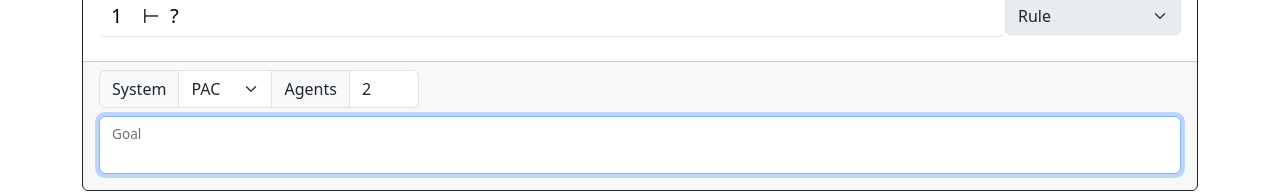
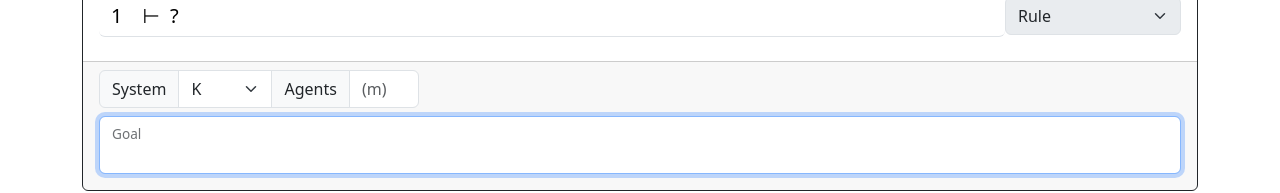
Before and after one commit to bhaaksema/guanaco, a React (Vite) app: page / in a window 1280 px wide. Shown: the part 280-473 px from the top of the page. Built offline with nearby package versions, Linux system fonts and the light colour scheme.

Commit message:
Agent input filter

```diff
--- a/src/components/Proof.jsx
+++ b/src/components/Proof.jsx
@@ -9,9 +9,9 @@ import GoalInput from "./GoalInput";
 function Proof() {
   const [root, setRoot] = useState(new Tree({ type: "hole" }));
   const [system, setSystem] = useState({
-    name: "PAC",
-    agents: 2,
-    rules: systems(2)["PAC"],
+    name: "K",
+    agents: NaN,
+    rules: systems(NaN)["K"],
   });
 
   function handleSelect(value) {
@@ -26,7 +26,8 @@ function Proof() {
   }
 
   function handleInput(value) {
-    const m = parseInt(value, 10);
+    let m = parseInt(value, 10);
+    m = m < 1 ? 1 : m;
     // update the system
     setSystem({
       name: system.name,
@@ -77,6 +78,7 @@ function Proof() {
             min="1"
             value={isNaN(system.agents) ? "" : system.agents}
             onChange={(event) => handleInput(event.target.value)}
+            placeholder="(m)"
           />
         </InputGroup>
         <GoalInput {...{ setRoot }} />
```
